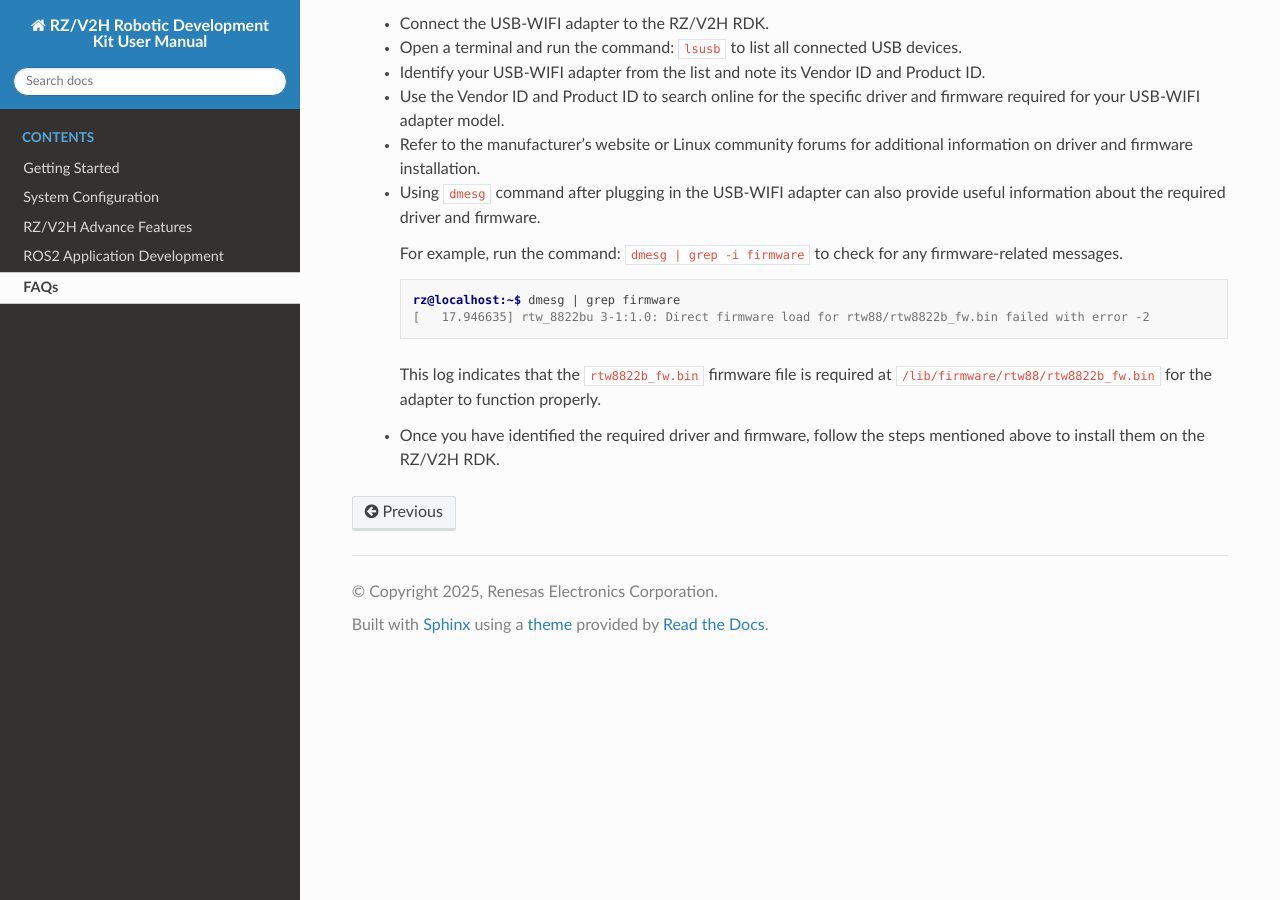
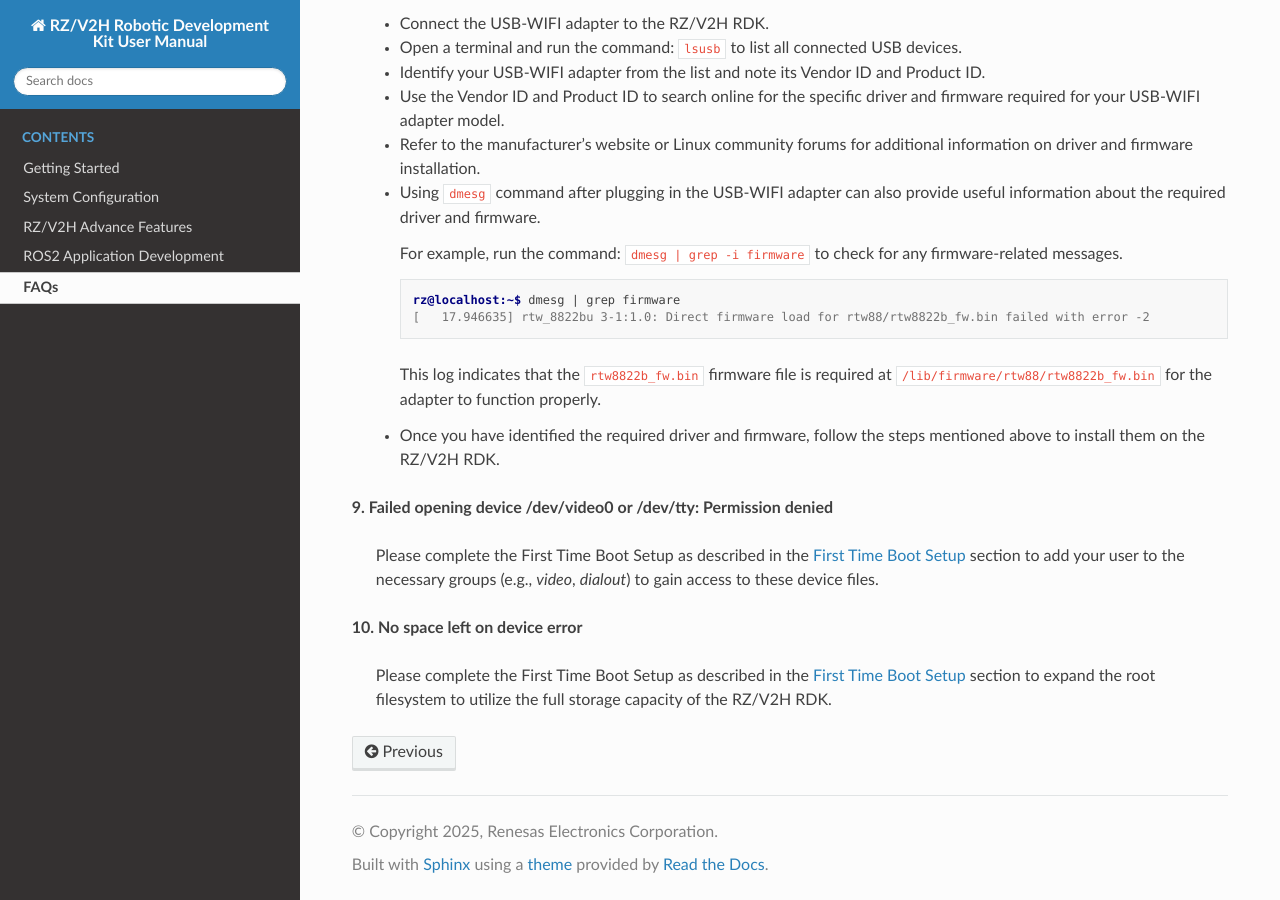
Before and after one commit to renesas-rdk/rzv2h_rdk_documentation, a Sphinx documentation site: the page built from source/4_faqs/index.rst, in a window 1280 px wide and 900 px high, scrolled down 2647 px. Built offline with Sphinx 7.4.7 and the Read the Docs theme 3.1.0, drawn with Linux system fonts in a browser that asks for light colours.

Commit message:
Add guide about space and permission
Signed-off-by: Cong Nguyen <cong.nguyen.zn@renesas.com>

```diff
--- a/source/4_faqs/index.rst
+++ b/source/4_faqs/index.rst
@@ -129,3 +129,11 @@ Frequency Asked Questions
     This log indicates that the ``rtw8822b_fw.bin`` firmware file is required at ``/lib/firmware/rtw88/rtw8822b_fw.bin`` for the adapter to function properly.
 
   - Once you have identified the required driver and firmware, follow the steps mentioned above to install them on the RZ/V2H RDK.
+
+**9. Failed opening device /dev/video0 or /dev/tty: Permission denied**
+
+  Please complete the First Time Boot Setup as described in the :ref:`First Time Boot Setup <first_time_boot_setup>` section to add your user to the necessary groups (e.g., `video`, `dialout`) to gain access to these device files.
+
+**10. No space left on device error**
+
+  Please complete the First Time Boot Setup as described in the :ref:`First Time Boot Setup <first_time_boot_setup>` section to expand the root filesystem to utilize the full storage capacity of the RZ/V2H RDK.
```
